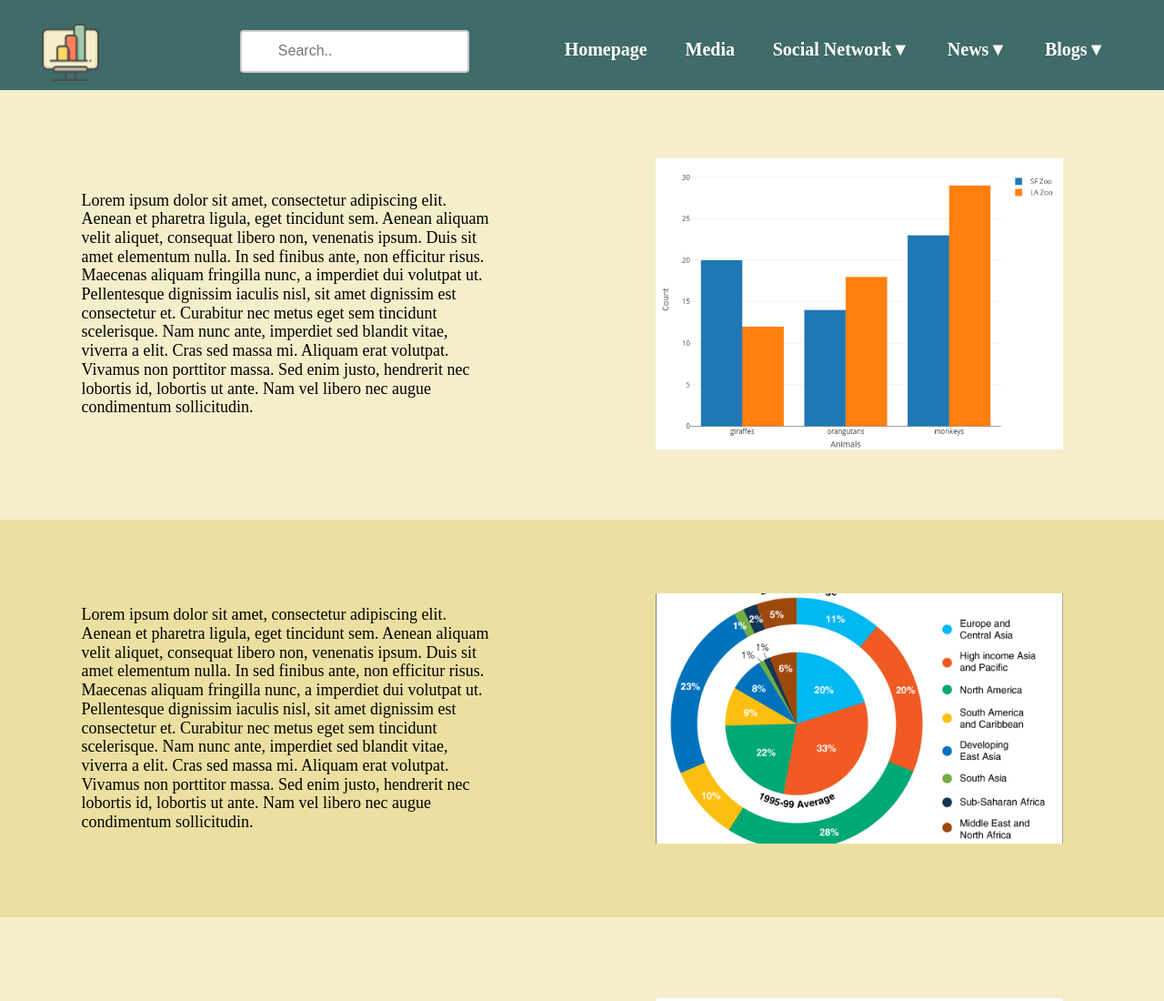
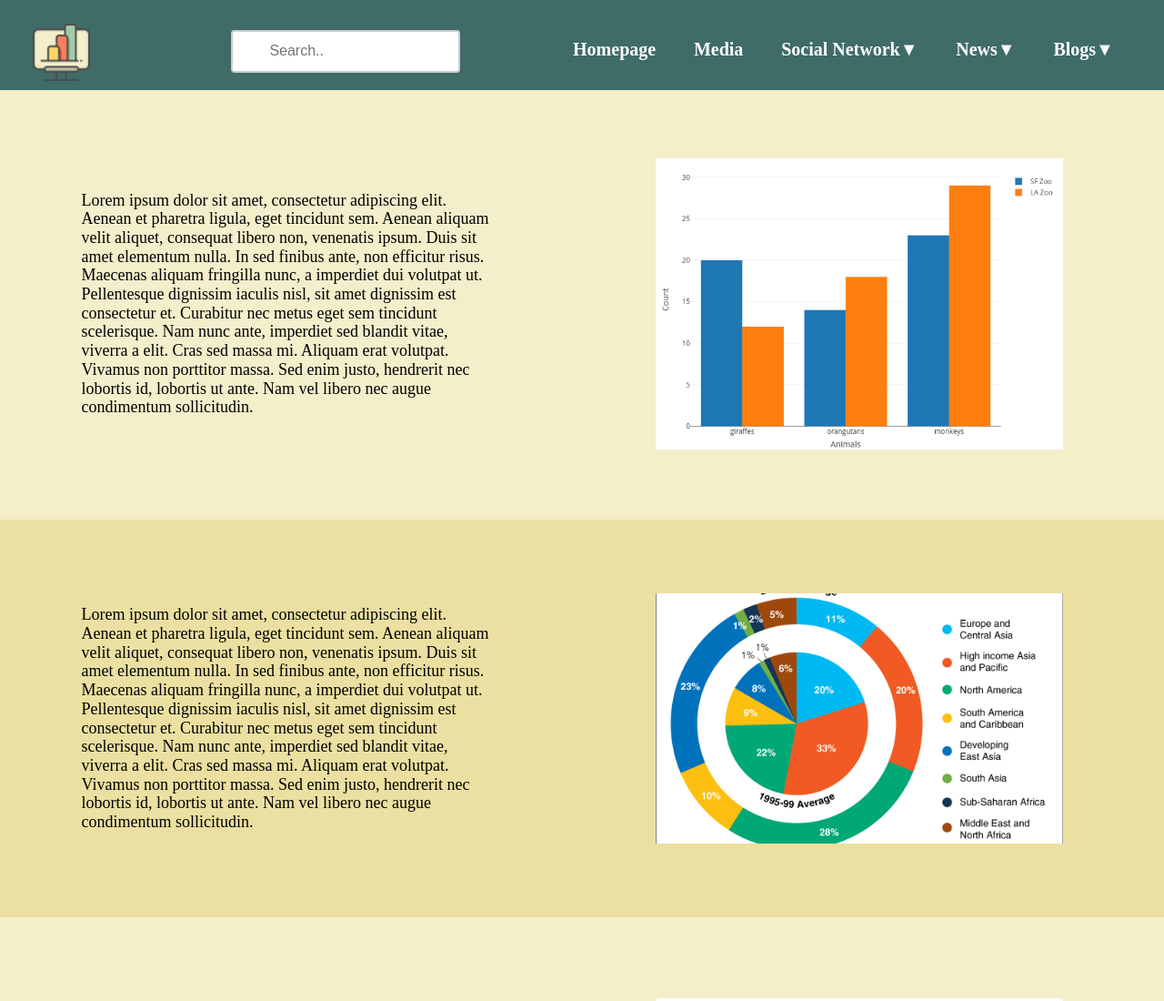
Before and after one commit to Radu22/Socs, a plain HTML site: page index.html in a window 1280 px wide. Shown: the top 1100 px of the page at 91% size. Drawn offline with Linux system fonts and the light colour scheme.

Commit message:
Modified media page

```diff
--- a/sass/styles.scss
+++ b/sass/styles.scss
@@ -24,10 +24,6 @@
     margin: 16px 0 0 0;
     padding-left: 10px;
     padding-right: 10px;
-
-    #homepage{
-      padding-left: 0;
-    }
 
     li
   	{
```
Also changed, not shown: media.html (+2 -1 lines), stylesheets/styles.css.
